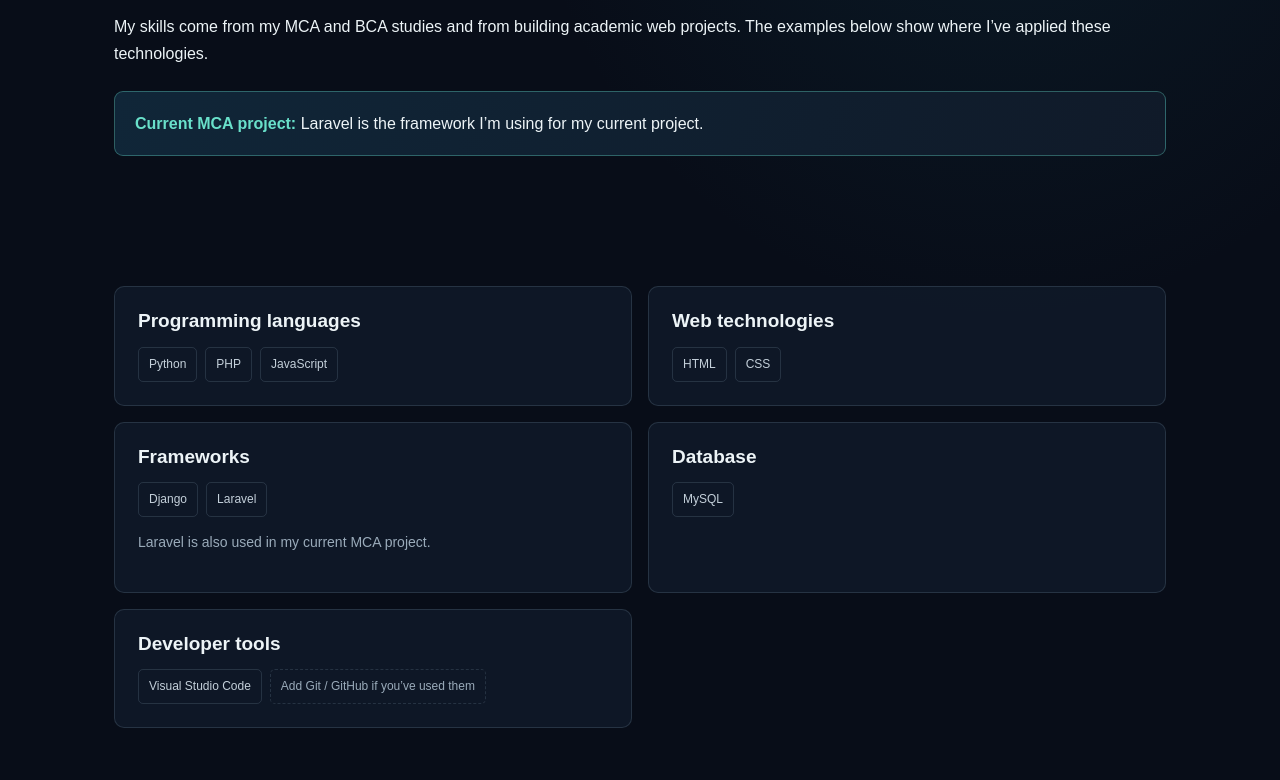
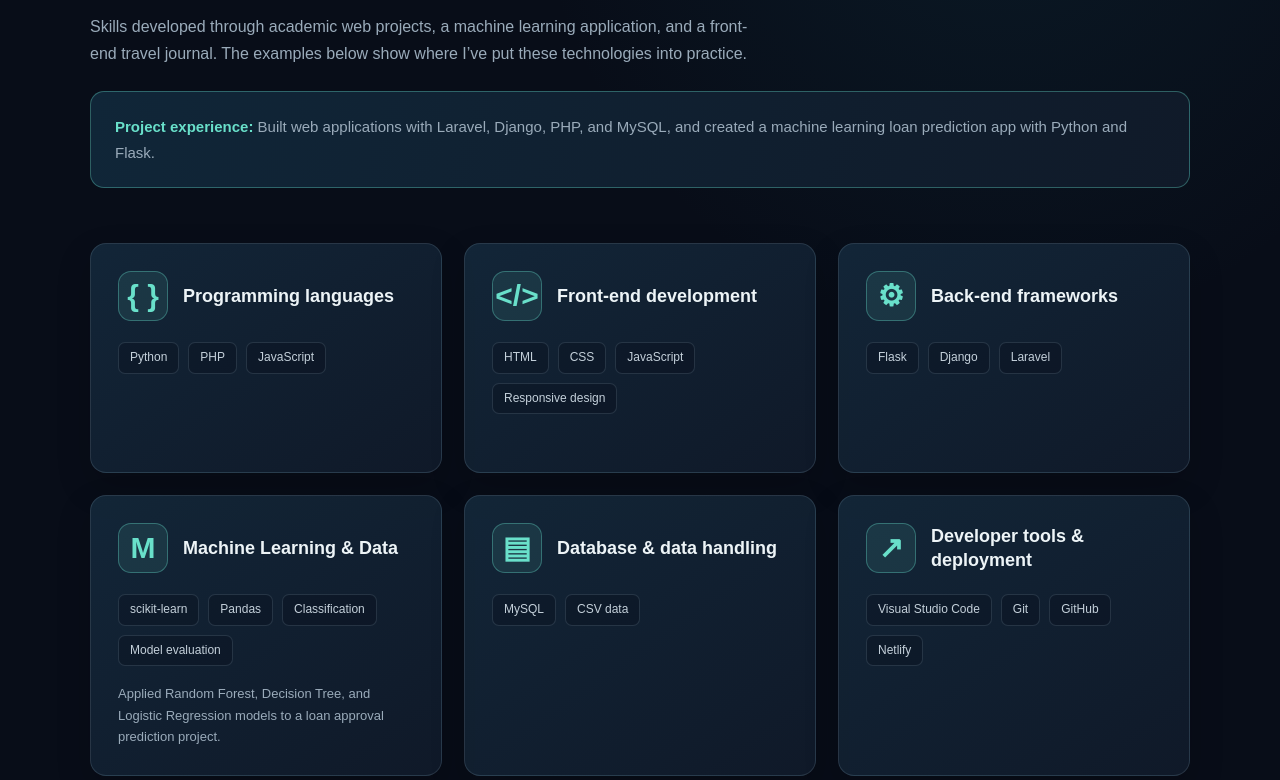
Before and after one commit to adhithyabijut-a11y/portfolio, a plain HTML site: page skills.html in a window 1280 px wide. Shown: the part 360-1140 px from the top of the page. Drawn offline with Linux system fonts and the light colour scheme.

Commit message:
Update skills and project

```diff
--- a/skills.html
+++ b/skills.html
@@ -13,7 +13,7 @@
 
   <style>
     .skills-page {
-      max-width: 1100px;
+      max-width: 1200px;
       margin: 0 auto;
     }
 
@@ -26,112 +26,145 @@
       margin: 12px 0;
     }
 
-    .skills-intro > p:last-child {
-      max-width: 650px;
+    .skills-intro > p:last-of-type {
+      max-width: 680px;
       color: var(--muted);
+      line-height: 1.7;
     }
 
     .current-project {
       margin-top: 24px;
-      padding: 18px 20px;
+      padding: 22px 24px;
       border: 1px solid rgba(105, 224, 202, 0.35);
-      border-radius: 9px;
+      border-radius: 14px;
       background: linear-gradient(110deg, #102638, #101a29);
+      color: var(--muted);
+      font-size: 15px;
+      line-height: 1.7;
     }
 
     .current-project strong {
       color: var(--teal);
     }
 
+    .skills-section {
+      padding-top: 10px;
+      padding-bottom: 85px;
+    }
+
     .skills-grid {
       display: grid;
-      grid-template-columns: repeat(2, minmax(0, 1fr));
-      gap: 16px;
+      grid-template-columns: repeat(3, minmax(0, 1fr));
+      gap: 22px;
     }
 
     .skill-card {
-      padding: 23px;
-      background: rgba(16, 26, 41, 0.86);
+      min-height: 230px;
+      padding: 27px;
       border: 1px solid var(--border);
-      border-radius: 10px;
+      border-radius: 16px;
+      background:
+        linear-gradient(145deg, rgba(19, 39, 57, 0.96), rgba(16, 26, 41, 0.96));
+      box-shadow: 0 14px 34px rgba(0, 0, 0, 0.17);
+      transition:
+        transform 0.22s ease,
+        border-color 0.22s ease,
+        box-shadow 0.22s ease;
+    }
+
+    .skill-card:hover {
+      transform: translateY(-5px);
+      border-color: rgba(105, 224, 202, 0.6);
+      box-shadow: 0 20px 42px rgba(0, 0, 0, 0.25);
+    }
+
+    .skill-card-heading {
+      display: flex;
+      align-items: center;
+      gap: 15px;
+      margin-bottom: 21px;
+    }
+
+    .skill-icon {
+      display: grid;
+      width: 50px;
+      height: 50px;
+      flex: 0 0 50px;
+      place-items: center;
+      border: 1px solid rgba(105, 224, 202, 0.35);
+      border-radius: 13px;
+      background: rgba(105, 224, 202, 0.1);
+      color: var(--teal);
+      font-size: 30px;
+      font-weight: 700;
+      line-height: 1;
     }
 
     .skill-card h2 {
-      margin: 0 0 14px;
-      font-size: 19px;
+      margin: 0;
+      font-size: 18px;
+      line-height: 1.35;
     }
 
     .skill-card p {
+      margin: 17px 0 0;
       color: var(--muted);
-      font-size: 14px;
+      font-size: 13px;
+      line-height: 1.65;
     }
 
     .skill-tags {
       display: flex;
       flex-wrap: wrap;
-      gap: 8px;
+      gap: 9px;
     }
 
     .skill-tags span {
-      padding: 6px 10px;
+      padding: 7px 11px;
       border: 1px solid var(--border);
-      border-radius: 5px;
+      border-radius: 7px;
+      background: rgba(8, 13, 24, 0.3);
       color: #c4d0da;
       font-size: 12px;
+      line-height: 1.3;
     }
 
-    .skill-tags .confirm {
-      color: var(--muted);
-      border-style: dashed;
-    }
+    @media (max-width: 950px) {
+      .skills-page {
+        padding-right: 22px;
+        padding-left: 22px;
+      }
 
-    .applied-section {
-      padding-top: 65px;
-      padding-bottom: 80px;
-    }
-
-    .applied-section > p {
-      max-width: 650px;
-      color: var(--muted);
-    }
-
-    .applied-list {
-      display: grid;
-      gap: 14px;
-      margin-top: 24px;
-    }
-
-    .applied-item {
-      padding: 20px 22px;
-      background: rgba(16, 26, 41, 0.86);
-      border: 1px solid var(--border);
-      border-radius: 10px;
-    }
-
-    .applied-item h3 {
-      margin: 0 0 7px;
-      font-size: 17px;
-    }
-
-    .applied-item p {
-      margin: 0 0 10px;
-      color: var(--muted);
-      font-size: 14px;
+      .skills-grid {
+        grid-template-columns: repeat(2, minmax(0, 1fr));
+      }
     }
 
     @media (max-width: 650px) {
-      .skills-grid {
-        grid-template-columns: 1fr;
+      .skills-page {
+        padding-right: 16px;
+        padding-left: 16px;
       }
 
       .skills-intro {
         padding-top: 50px;
+        padding-bottom: 32px;
+      }
+
+      .skills-grid {
+        grid-template-columns: 1fr;
+        gap: 16px;
+      }
+
+      .skill-card {
+        min-height: 0;
+        padding: 23px;
       }
     }
   </style>
 </head>
 
-<body>
+<body id="top">
 <header class="header">
   <a class="brand" href="index.html#home" aria-label="AdhitWorks home">
     <img
@@ -151,9 +184,9 @@
     <a href="index.html#home">Home</a>
     <a href="about.html">About</a>
     <a href="project.html">Projects</a>
-    <a href="skills.html">Skills</a>
+    <a href="skills.html" aria-current="page">Skills</a>
     <a href="certification.html">Certification</a>
-    <a href="contact.html" aria-current="page">Contact</a>
+    <a href="contact.html">Contact</a>
   </nav>
 </header>
 
@@ -162,20 +195,25 @@
     <p class="eyebrow">MY TECHNICAL TOOLKIT</p>
     <h1>Skills &amp; <span class="accent">technologies.</span></h1>
     <p>
-      My skills come from my MCA and BCA studies and from building academic
-      web projects. The examples below show where I’ve applied these technologies.
+      Skills developed through academic web projects, a machine learning
+      application, and a front-end travel journal. The examples below show
+      where I’ve put these technologies into practice.
     </p>
 
     <div class="current-project">
-      <strong>Current MCA project:</strong>
-      Laravel is the framework I’m using for my current project.
+      <strong>Project experience:</strong>
+      Built web applications with Laravel, Django, PHP, and MySQL, and created
+      a machine learning loan prediction app with Python and Flask.
     </div>
   </section>
 
-  <section class="section">
+  <section class="skills-section section" aria-label="Technical skills">
     <div class="skills-grid">
       <article class="skill-card">
-        <h2>Programming languages</h2>
+        <div class="skill-card-heading">
+          <span class="skill-icon" aria-hidden="true">{ }</span>
+          <h2>Programming languages</h2>
+        </div>
         <div class="skill-tags">
           <span>Python</span>
           <span>PHP</span>
@@ -184,46 +222,78 @@
       </article>
 
       <article class="skill-card">
-        <h2>Web technologies</h2>
+        <div class="skill-card-heading">
+          <span class="skill-icon" aria-hidden="true">&lt;/&gt;</span>
+          <h2>Front-end development</h2>
+        </div>
         <div class="skill-tags">
           <span>HTML</span>
           <span>CSS</span>
+          <span>JavaScript</span>
+          <span>Responsive design</span>
         </div>
       </article>
 
       <article class="skill-card">
-        <h2>Frameworks</h2>
+        <div class="skill-card-heading">
+          <span class="skill-icon" aria-hidden="true">⚙</span>
+          <h2>Back-end frameworks</h2>
+        </div>
         <div class="skill-tags">
+          <span>Flask</span>
           <span>Django</span>
           <span>Laravel</span>
-        </div>
-        <p>Laravel is also used in my current MCA project.</p>
-      </article>
-
-      <article class="skill-card">
-        <h2>Database</h2>
-        <div class="skill-tags">
-          <span>MySQL</span>
         </div>
       </article>
 
       <article class="skill-card">
-        <h2>Developer tools</h2>
+        <div class="skill-card-heading">
+          <span class="skill-icon" aria-hidden="true">M</span>
+          <h2>Machine Learning &amp; Data</h2>
+        </div>
+        <div class="skill-tags">
+          <span>scikit-learn</span>
+          <span>Pandas</span>
+          <span>Classification</span>
+          <span>Model evaluation</span>
+        </div>
+        <p>
+          Applied Random Forest, Decision Tree, and Logistic Regression models
+          to a loan approval prediction project.
+        </p>
+      </article>
+
+      <article class="skill-card">
+        <div class="skill-card-heading">
+          <span class="skill-icon" aria-hidden="true">▤</span>
+          <h2>Database &amp; data handling</h2>
+        </div>
+        <div class="skill-tags">
+          <span>MySQL</span>
+          <span>CSV data</span>
+        </div>
+      </article>
+
+      <article class="skill-card">
+        <div class="skill-card-heading">
+          <span class="skill-icon" aria-hidden="true">↗</span>
+          <h2>Developer tools &amp; deployment</h2>
+        </div>
         <div class="skill-tags">
           <span>Visual Studio Code</span>
-          <span class="confirm">Add Git / GitHub if you’ve used them</span>
+          <span>Git</span>
+          <span>GitHub</span>
+          <span>Netlify</span>
         </div>
       </article>
     </div>
   </section>
-
-
 </main>
 
 <footer class="footer">
   <a class="footer-brand" href="index.html#home">Adhit<span>Works</span></a>
   <p>Designed and built by Adhit · <span id="year"></span></p>
-  <a href="#">Back to top ↑</a>
+  <a href="#top">Back to top ↑</a>
 </footer>
 </body>
 </html>
```
Also changed, not shown: about.html (+1 -0 lines), project.html (+139 -43 lines).
